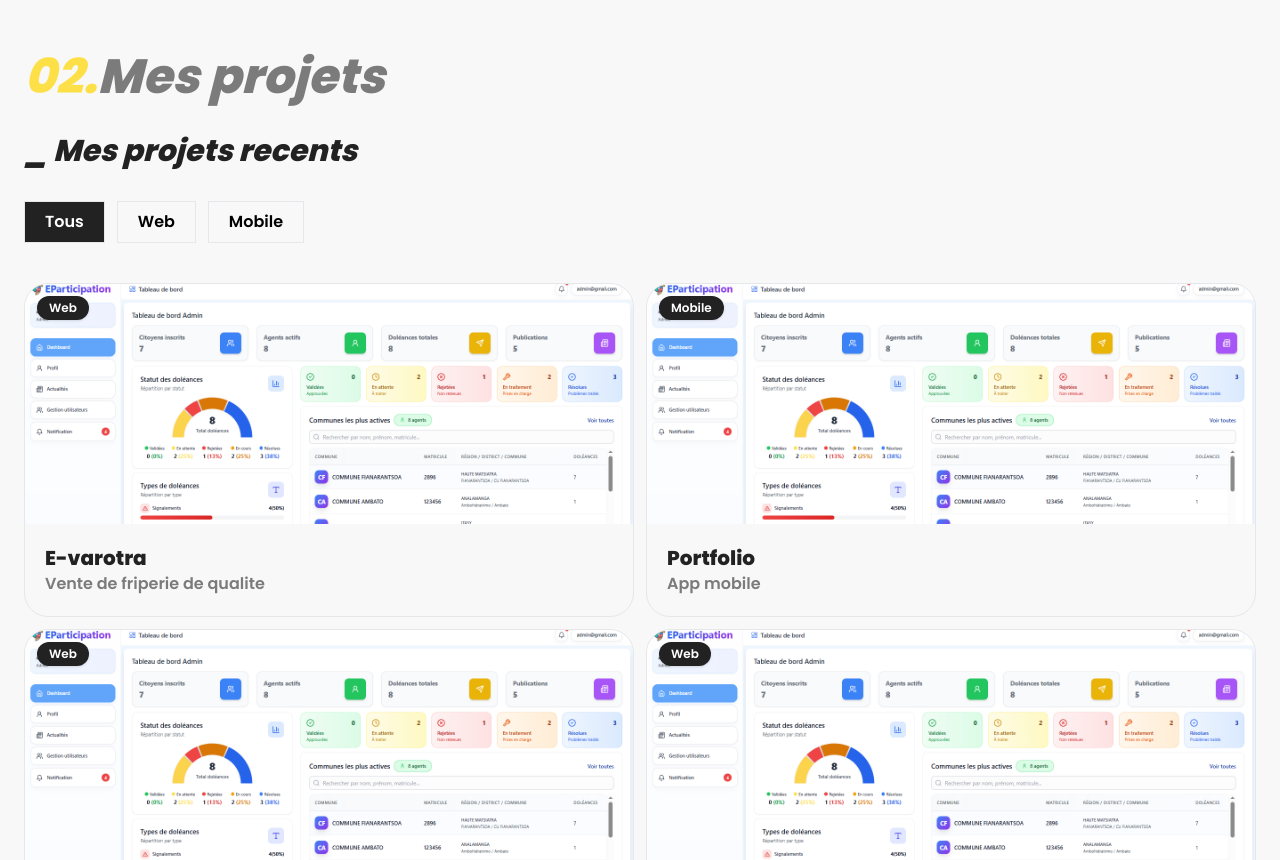
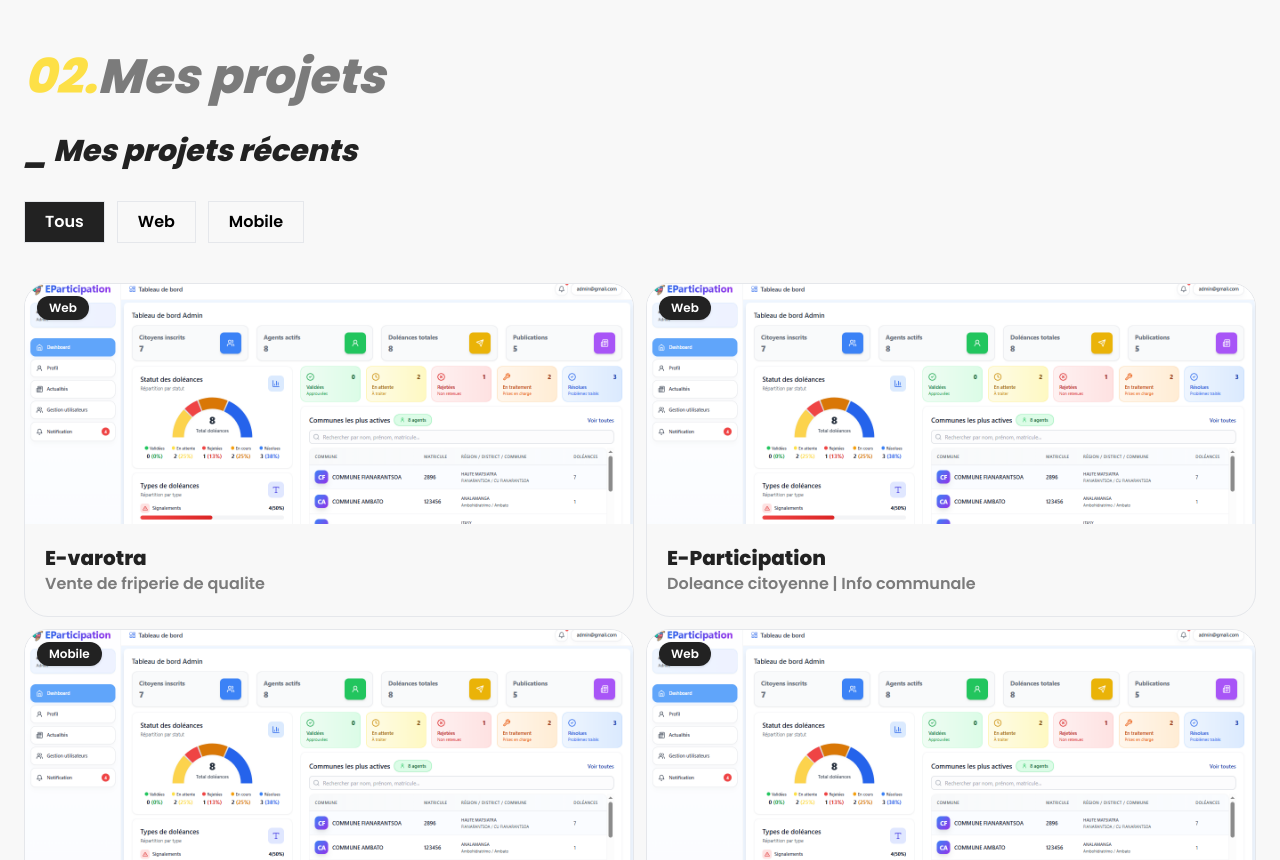
Before and after one commit to Tahiry2003/Portfolio_Tahiriniaina, a React (Vite) app: page / in a window 1280 px wide. Shown: the part 1940-2800 px from the top of the page. Built offline with nearby package versions, Linux system fonts and the light colour scheme.

Commit message:
details des projets

```diff
--- /dev/null
+++ b/src/components/ProjectDetails.jsx
@@ -0,0 +1,119 @@
+import { useEffect } from "react"
+import { X } from "lucide-react"
+import { FaGithub } from "react-icons/fa"
+
+function ProjectDetails({ project, onClose }) {
+
+  useEffect(() => {
+    document.body.style.overflow = "hidden"
+
+    return () => {
+      document.body.style.overflow = "auto"
+    }
+  }, [])
+
+  if (!project) return null
+
+  return (
+    <div className="fixed inset-0 z-50 flex items-center justify-center font-semibold">
+
+    <div
+      className="absolute inset-0 bg-black/40 backdrop-blur-md"
+      onClick={onClose}
+    ></div>
+
+    <div className="relative bg-white/90 backdrop-blur-xl max-w-7xl w-full rounded-3xl p-6 shadow-2xl border border-gray-200">
+
+      <button
+        onClick={onClose}
+        className="absolute top-3 right-3 bg-primary p-2 text-white rounded-full"
+      >
+        <X size={18} />
+      </button>
+      <div className="grid md:grid-cols-[1fr_2.5fr] gap-6 items-start">
+        <div className="space-y-3">
+          <h2 className="text-xl font-bold text-primary mb-1">
+            {project.title}
+          </h2>
+
+          <div>
+            <h3 className="font-semibold text-primary mb-1">
+                Date
+            </h3>
+            <p className="text-secondary">
+                {project.date}
+            </p>
+          </div>
+
+          <div className="mb-4">
+            <h3 className="font-semibold text-primary mb-1">
+              Technologies
+            </h3>
+
+            <ul className="flex flex-wrap gap-3">
+              {project.tech?.map((t, i) => (
+                <li
+                  key={i}
+                  className="bg-gray-100 text-gray-800 text-lg px-6 py-3 rounded-lg border-2 border-collapse"
+                >
+                  {t}
+                </li>
+              ))}
+            </ul>
+          </div>
+
+          <div>
+            <h3 className="font-semibold text-primary mb-1">
+                Description
+            </h3>
+            <p className="text-secondary">
+                {project.desc}
+            </p>
+          </div>
+
+        </div>
+
+        <div>
+            <img
+            src={project.img}
+            className="rounded-2xl w-full h-[450px] object-cover shadow-md"
+            />
+        </div>
+
+      </div>
+
+      <div className="mt-6 space-y-5">
+        <div>
+          <h3 className="font-semibold text-primary mb-1">
+            Problème
+          </h3>
+          <p className="text-gray-600">
+            {project.problem}
+          </p>
+        </div>
+
+        <div>
+          <h3 className="font-semibold text-primary mb-1">
+            Solution
+          </h3>
+          <p className="text-gray-600">
+            {project.solution}
+          </p>
+        </div>
+
+        <div className="pt-2">
+          <a
+            href={project.github}
+            className="flex items-center gap-2 bg-gray-900 text-white px-4 py-2 w-fit hover:opacity-80 transition"
+          >
+            <FaGithub />
+            GitHub
+          </a>
+        </div>
+      </div>
+    </div>
+  </div>
+)
+}
+
+export default ProjectDetails
--- /dev/null
+++ b/src/data/projects.json
@@ -0,0 +1,62 @@
+[
+  {
+    "id": "e-varotra",
+    "title": "E-varotra",
+    "desc": "Vente de friperie de qualite",
+    "date": "Jan 2025 - Mars 2025",
+    "type": "Web",
+    "img": "/projet.png",
+    "tech": ["React", "Node.js", "PostgreSQL"],
+    "problem": "Les vendeurs locaux n’avaient pas de plateforme pour vendre leurs produits en ligne.",
+    "solution": "J’ai développé une plateforme e-commerce simple permettant de publier et vendre des produits facilement.",
+    "github": "#"
+  },
+  {
+    "id": "e-participation",
+    "title": "E-Participation",
+    "desc": "Doleance citoyenne | Info communale",
+    "date": "Sept 2025 - Nov 2025",
+    "type": "Web",
+    "img": "/projet.png",
+    "tech": ["React", "Node.js", "Express.js", "TailwindCSS", "PostgreSQL"],
+    "problem": "Manque de communication entre citoyens et autorités locales.",
+    "solution": "Création d’une plateforme permettant de publier des doléances et recevoir des informations communales.",
+    "github": "#"
+  },
+  {
+    "id": "gestion-cabinet",
+    "title": "Gestion Cabinet",
+    "desc": "Gestion du personnel d’un cabinet",
+    "date": "2025",
+    "type": "Mobile",
+    "img": "/projet.png",
+    "tech": ["Python", "PyQt5", "PostgreSQL"],
+    "problem": "La gestion des employés était faite manuellement et source d’erreurs.",
+    "solution": "Développement d’une application desktop pour gérer employés, absences et salaires.",
+    "github": "#"
+  },
+  {
+    "id": "recherche-operationnel",
+    "title": "Recherche Opérationnelle",
+    "desc": "Programmation linéaire (simplexe)",
+    "date": "2024",
+    "type": "Web",
+    "img": "/projet.png",
+    "tech": ["React", "JavaScript", "Math"],
+    "problem": "Difficulté à visualiser les solutions des problèmes de programmation linéaire.",
+    "solution": "Interface interactive pour résoudre les problèmes avec méthode du simplexe.",
+    "github": "#"
+  },
+  {
+    "id": "portfolio",
+    "title": "Portfolio",
+    "desc": "Portfolio personnel moderne",
+    "date": "2025",
+    "type": "Web",
+    "img": "/projet.png",
+    "tech": ["React", "TailwindCSS"],
+    "problem": "Pas de présence en ligne pour montrer mes compétences.",
+    "solution": "Création d’un portfolio moderne, responsive et interactif.",
+    "github": "#"
+  }
+]
--- a/src/sections/Hero.jsx
+++ b/src/sections/Hero.jsx
@@ -1,5 +1,5 @@
 import { Code, Atom, Braces, Rocket } from "lucide-react"
-import photo from "../data/photo.jfif"
+import photo from "../../public/photo.jfif"
 
 function Hero() {
   return (
--- a/src/sections/Projects.jsx
+++ b/src/sections/Projects.jsx
@@ -1,19 +1,14 @@
 import { useState } from "react"
 import { ChevronRight } from "lucide-react"
-import photo from "../data/projet.png"
+import ProjectDetails from "../components/ProjectDetails"
+import projectsData from "../data/projects.json"
 
 function Projects() {
   const [filter, setFilter] = useState("Tous")
+  const [selectedProject, setSelectedProject] = useState(null)
 
-  const projects = [
-    { title: "E-varotra", desc: "Vente de friperie de qualite", type: "Web", img: photo },
-    { title: "Portfolio", desc: "App mobile", type: "Mobile", img: photo },
-    { title: "E-participation", desc: "Doleances citoyenne / info communal", type: "Web", img: photo },
-    { title: "Gestion Cabinet", desc: "Gerer les personnel du cabinet", type: "Web", img: photo },
-    { title: "Recherche operationnel", desc: "Programmation Lineaire simplexe", type: "Web", img: photo },
-  ]
+  const projects = projectsData
 
-  // 🔹 Filtrage
   const filteredProjects =
     filter === "Tous"
       ? projects
@@ -23,15 +18,16 @@
     <section id="projects" className="min-h-screen scroll-mt-28 mb-28">
       <div className="max-w-7xl mx-auto px-6 text-center">
 
+        {/* TITLE */}
         <h1 className="text-5xl font-bold text-secondary italic mb-8 flex text-start">
-          <span className="text-yellow-300">02.</span>Mes projets
+          <span className="text-yellow-300">02.</span> Mes projets
         </h1>
 
         <h2 className="text-3xl font-bold text-primary italic mb-8 flex text-start">
-          _ Mes projets recents
+          _ Mes projets récents
         </h2>
 
-        {/* 🔹 FILTRE */}
+        {/* FILTER */}
         <div className="flex gap-3 mb-10 flex-wrap">
           {["Tous", "Web", "Mobile"].map((item) => (
             <button
@@ -42,21 +38,23 @@
                   filter === item
                     ? "bg-primary text-white"
                     : "hover:bg-gray-100"
-                }`}
+                }
+              `}
             >
               {item}
             </button>
           ))}
         </div>
 
-        {/* 🔹 GRID */}
+        {/* GRID */}
         <div className="grid sm:grid-cols-1 md:grid-cols-2 gap-3">
           {filteredProjects.map((p, i) => (
             <div
               key={i}
               className="group relative bg-tertiary rounded-3xl border text-left overflow-hidden"
             >
-              <div className="bg-white rounded-t-xl h-60 flex items-center justify-center relative">
+              {/* IMAGE */}
+              <div className="bg-white rounded-t-xl h-60 relative">
                 <span className="absolute top-3 left-3 bg-primary text-white text-xs font-semibold px-3 py-1 rounded-full shadow">
                   {p.type}
                 </span>
@@ -68,6 +66,7 @@
                 />
               </div>
 
+              {/* CONTENT */}
               <div className="p-5 flex items-center justify-between">
                 <div>
                   <h3 className="text-xl font-bold text-primary">
@@ -78,7 +77,11 @@
                   </p>
                 </div>
 
-                <button className="w-10 h-10 flex items-center justify-center rounded-full bg-primary opacity-0 group-hover:opacity-100 transition">
+                {/* OPEN MODAL */}
+                <button
+                  onClick={() => setSelectedProject(p)}
+                  className="w-10 h-10 flex items-center justify-center rounded-full bg-primary opacity-0 group-hover:opacity-100 transition"
+                >
                   <ChevronRight size={18} className="text-white" />
                 </button>
               </div>
@@ -86,6 +89,14 @@
           ))}
         </div>
       </div>
+
+      {/* 🔥 MODAL */}
+      {selectedProject && (
+        <ProjectDetails
+          project={selectedProject}
+          onClose={() => setSelectedProject(null)}
+        />
+      )}
     </section>
   )
 }
```
Also changed, not shown: public/photo.jfif (renamed from src/data/photo.jfif), public/projet.png (renamed from src/data/projet.png), src/data/key.txt (deleted).
